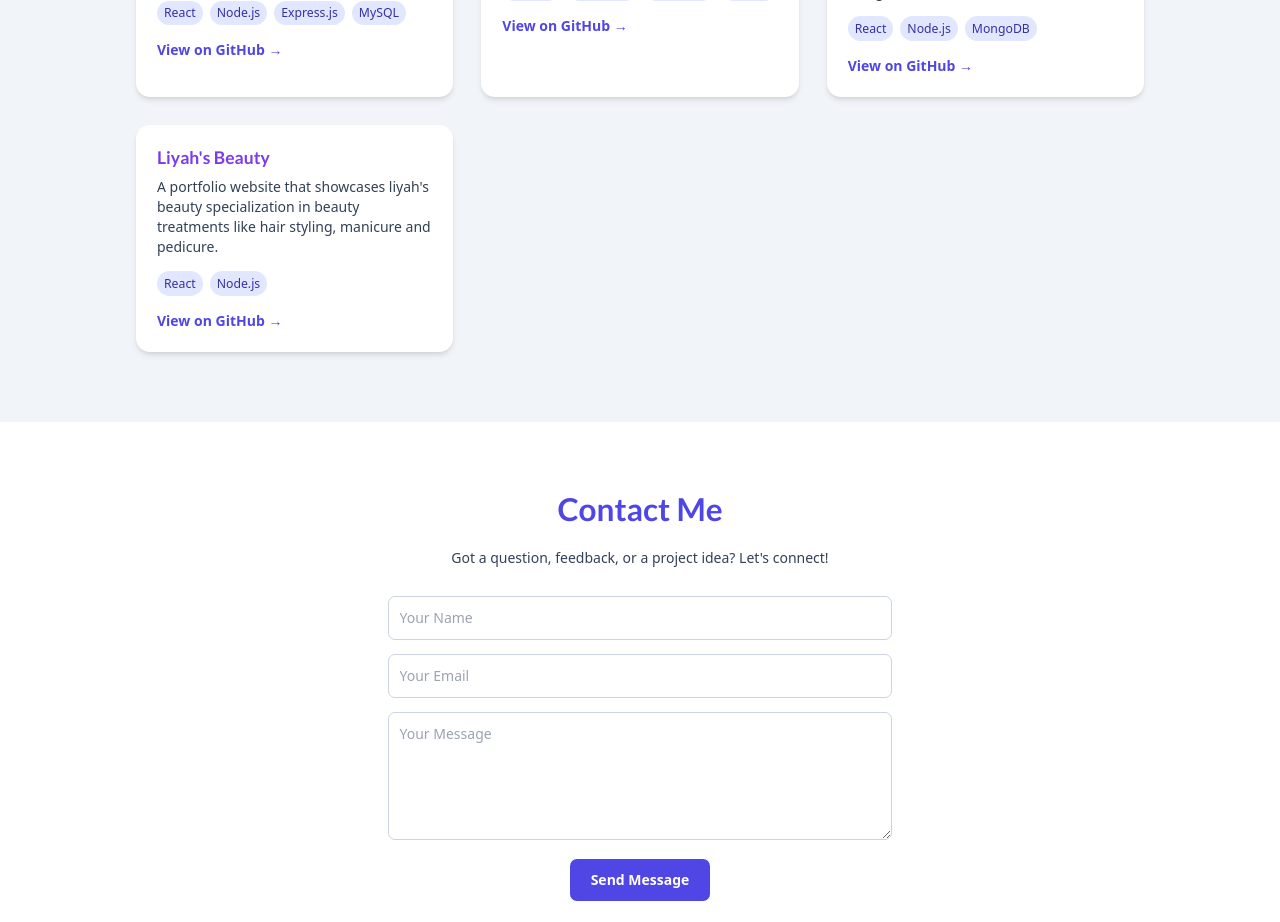
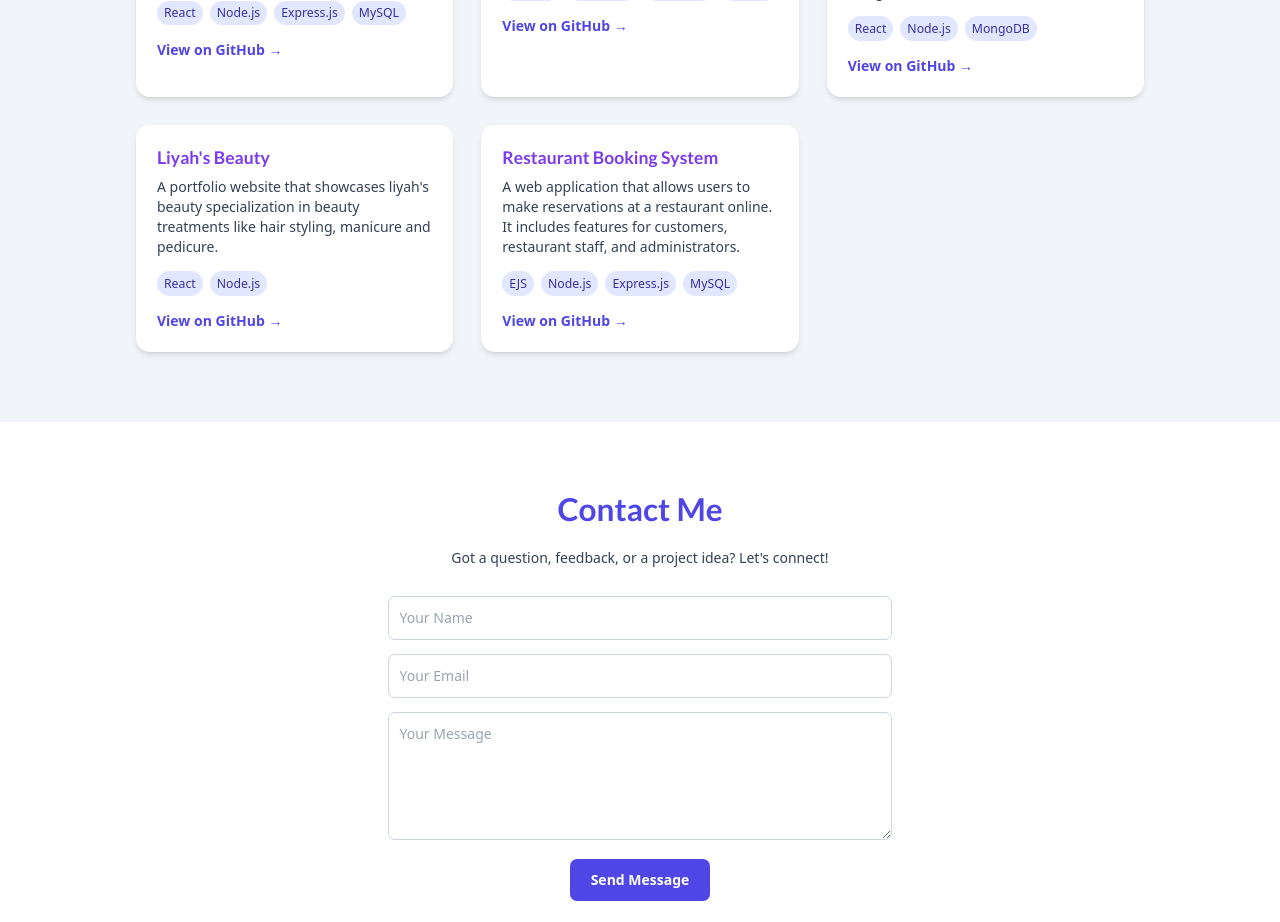
Before and after one commit to adeolaquadri/my-personal-portfolio, a React (Create React App) app: page / in a window 1280 px wide. Shown: the part 1260-2182 px from the top of the page. Built offline with nearby package versions, Linux system fonts and the light colour scheme.

Commit message:
update my projects by adding new project

```diff
--- a/src/components/Projects.js
+++ b/src/components/Projects.js
@@ -30,6 +30,12 @@ const projects = [
    description: "A portfolio website that showcases liyah's beauty specialization in beauty treatments like hair styling, manicure and pedicure.",
    tech: ["React", "Node.js"],
    link: "https://github.com/adeolaquadri/Hairbyliyah"
+ },
+ {
+   title: "Restaurant Booking System",
+   description: "A web application that allows users to make reservations at a restaurant online. It includes features for customers, restaurant staff, and administrators.",
+   tech: ["EJS", "Node.js", "Express.js", "MySQL"],
+   link: "https://github.com/adeolaquadri/Resturant-Booking-System"
  }
 ];
 
```
